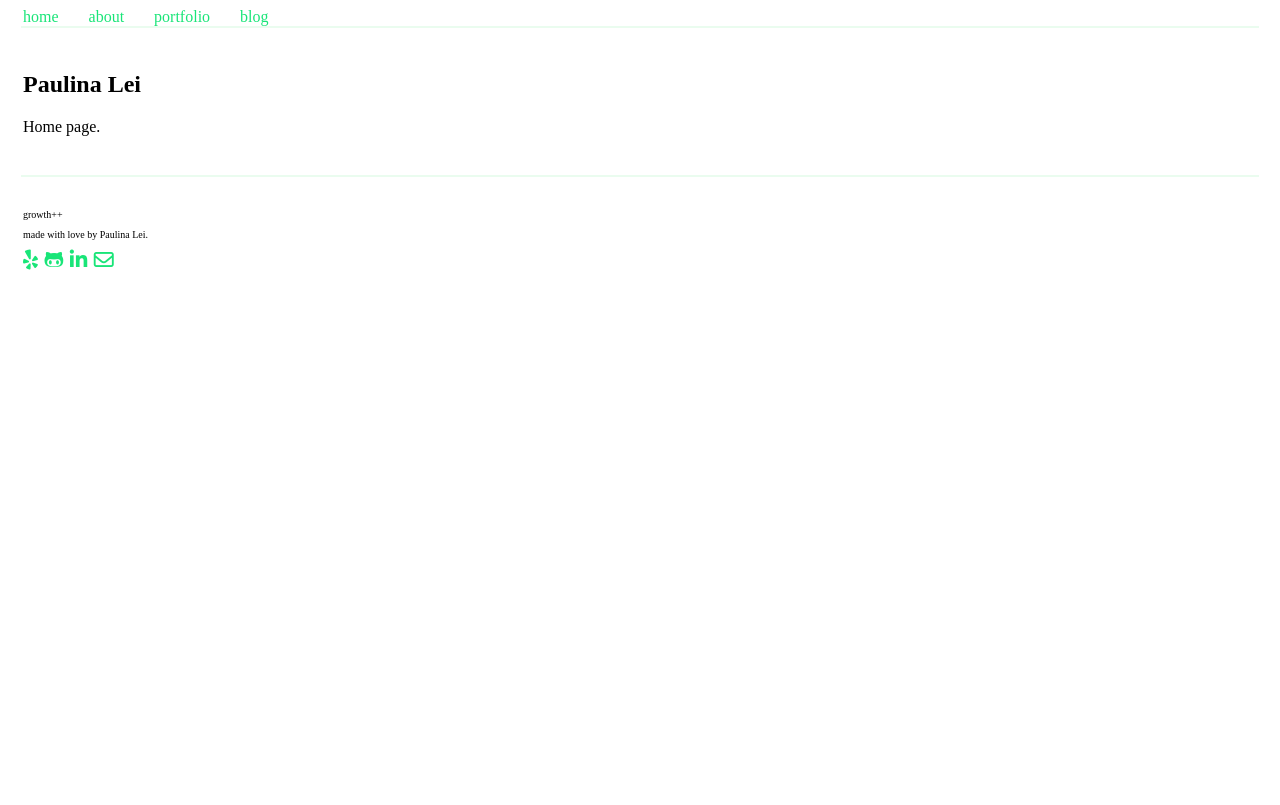
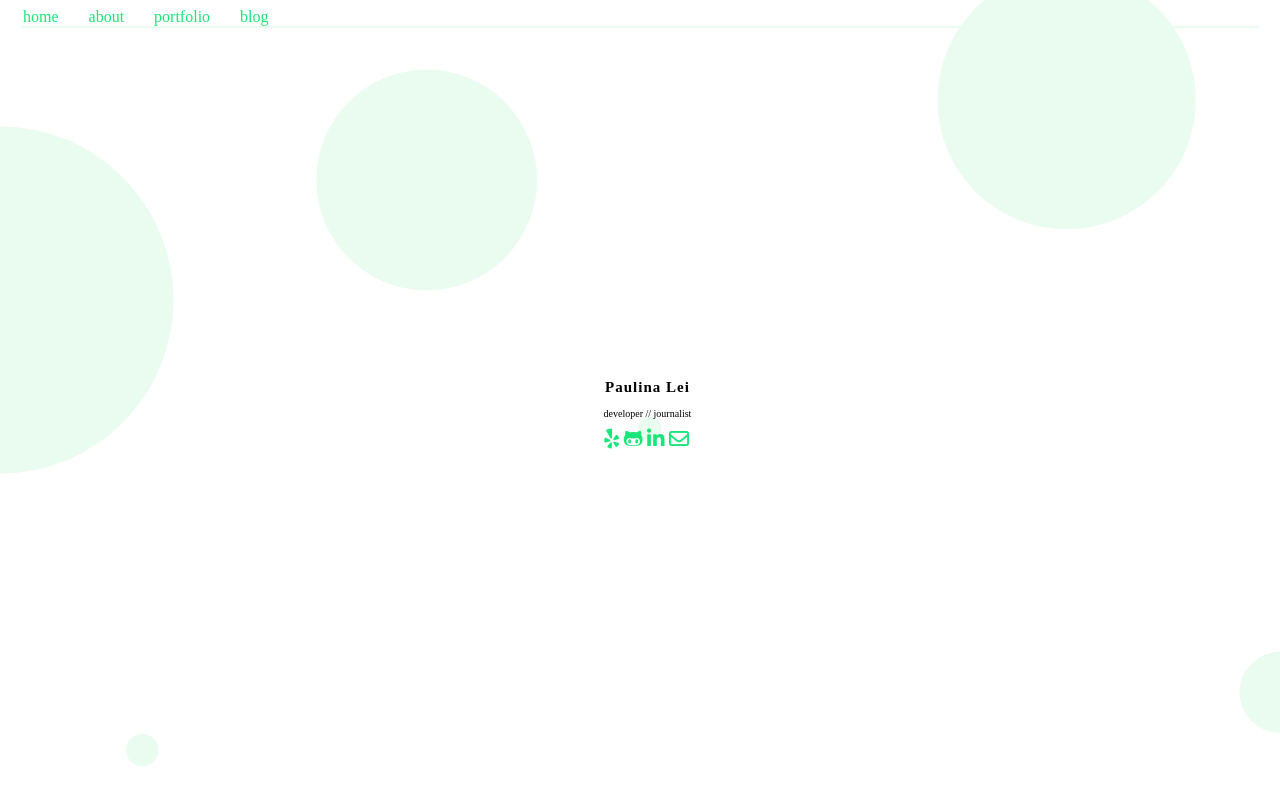
Before and after one commit to paulinalei/yoyo, a Jekyll site: the page built from _pages/01__home.md, in a window 1280 px wide. Shown: the top 805 px of the page. Built offline with Jekyll 4.4.1, drawn with Linux system fonts in a browser that asks for light colours; nearby versions of some CDN libraries; some web fonts are replaced.

Commit message:
added in animation for home page

```diff
--- a/_includes/head.html
+++ b/_includes/head.html
@@ -8,6 +8,9 @@
     <link href="https://fonts.googleapis.com/css?family=Scope+One" rel="stylesheet">
 
     <!-- JavaScript -->
+    <!-- p5 -->
+    <script src="//cdnjs.cloudflare.com/ajax/libs/p5.js/0.5.11/p5.js"></script>
+    <script src="http://cdnjs.cloudflare.com/ajax/libs/p5.js/0.5.6/addons/p5.dom.js"></script>
     <!-- Font Awesome -->
     <script src="https://use.fontawesome.com/e2df918b89.js"></script>
     <!-- JQuery -->
--- a/_includes/js/home.js
+++ b/_includes/js/home.js
@@ -1,3 +1,43 @@
 <script type="text/javascript">
 console.log("hello its linked");
+
+var diameter;
+var angle1 = 0;
+var angle2 = 0;
+var angle3 = 0;
+
+function windowResized() {
+  resizeCanvas(windowWidth, windowHeight);
+}
+
+function setup() {
+  var canvas = createCanvas(windowWidth, windowHeight);
+  canvas.position(0, 0);
+  canvas.style("z-index", "-1");
+  diameter = height - 10;
+  noStroke();
+  fill(234, 252, 239);
+}
+
+function draw() {
+  background(255);
+
+  var d1 = 5 + (sin(angle2) * diameter/5) + diameter/5;
+  var d2 = 4 + (sin(angle1 + PI) * diameter/7) + diameter/7;
+  var d3 = 7 + (sin(angle3 + PI/2) * diameter/4) + diameter/4;
+  var d4 = 3 + (sin(angle2 + PI/2) * diameter/7) + diameter/7;
+  var d5 = 5 + (sin(angle3 + PI/2) * diameter/5) + diameter/7;
+  var d6 = 5 + (sin(angle1 + PI/2) * diameter/6) + diameter/6;
+
+  ellipse(0, height/3, d1);
+  ellipse(width/3, height/5, d2);
+  ellipse(width/1.97, height/2.1, d3);
+  ellipse(width, height/1.3, d4);
+  ellipse(width/9, height/1.2, d5);
+  ellipse(width/1.2, height/9, d6);
+
+  angle1 += 0.02;
+  angle2 += 0.03;
+  angle3 += 0.01;
+}
 </script>
--- a/_layouts/default.html
+++ b/_layouts/default.html
@@ -4,7 +4,7 @@
 
 <body>
 {% include header.html %}
-<div class="container">
+<div class="container-default">
     {{ content }}
 </div>
 {% include footer.html %}
--- a/_layouts/home.html
+++ b/_layouts/home.html
@@ -1,10 +1,28 @@
----
-layout: default
----
-
-<div>
-    <h2>Paulina Lei</h2>
+<!DOCTYPE html>
+<html>
+{% include head.html %}
+<body>
+{% include header.html %}
+<div class="container-home">
+    <div class="home">
+        <h2 class="name">Paulina Lei</h2>
+        <p>developer // journalist</p>
+        <a class="link" href="https://www.yelp.com/user_details?userid=JChx-48PcGZjD1OE7O69VQ" target="_blank">
+            <i class="fa fa-yelp fa-2x" aria-hidden="true"></i>
+        </a>
+        <a class="link" href="https://github.com/paulinalei" target="_blank">
+            <i class="fa fa-github-alt fa-2x" aria-hidden="true"></i>
+        </a>
+        <a class="link" href="https://www.linkedin.com/in/paulinalei" target="_blank">
+            <i class="fa fa-linkedin fa-2x" aria-hidden="true"></i>
+        </a>
+        <a class="link" href="mailto:paulina.y.lei@gmail.com" target="_blank">
+            <i class="fa fa-envelope-o fa-2x" aria-hidden="true"></i>
+        </a>
+        <div id="sketch-holder"></div>
+    </div>
 </div>
 {{ content }}
-
+</body>
 {% include js/home.js %}
+</html>
--- a/_pages/01__home.md
+++ b/_pages/01__home.md
@@ -3,5 +3,3 @@ layout: home
 title: home
 permalink: /
 ---
-
-Home page.
--- a/_sass/_layout.scss
+++ b/_sass/_layout.scss
@@ -35,8 +35,13 @@ body {
   }
 }
 
-.container {
-  padding: 15px;
+.container-default {
+  padding-left: 15px;
+}
+
+.container-home {
+  padding-left: 15px;
+  height: 83vh;
 }
 
 footer {
@@ -44,9 +49,32 @@ footer {
   line-height: 10px;
   bottom: 0;
   left: 0;
-  padding: 15px;
+  padding-left: 15px;
   i {
     padding-right: 4px;
+  }
+}
+
+/* home styling*/
+
+.home {
+  position: relative;
+  top: 50%;
+  left: 50%;
+  text-align: center;
+  -ms-transform: translateX(-50%) translateY(-50%);
+  -webkit-transform: translate(-50%,-50%);
+  transform: translate(-50%,-50%);
+}
+
+.name {
+  letter-spacing: 1px;
+}
+
+.home {
+  font-size: 10px;
+  i {
+    padding-right: 2px;
   }
 }
 
```
Also changed, not shown: README.md (+1 -1 lines).
